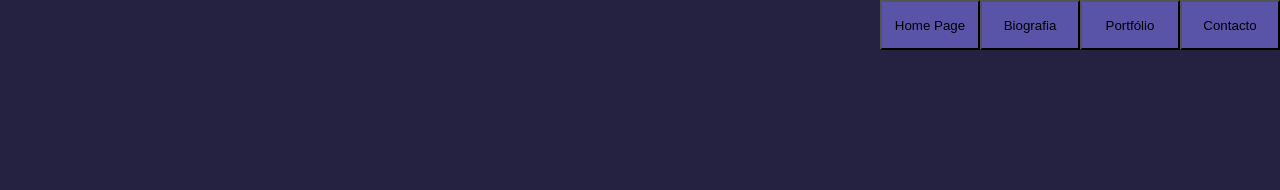
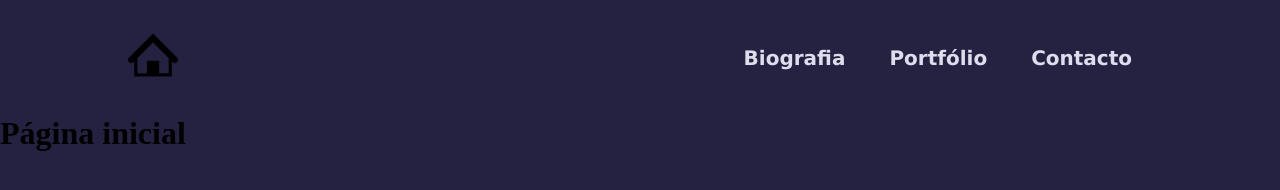
Before and after one commit to Andre-Saavedra/Trabalho_DAW, a plain HTML site: page index.html in a window 1280 px wide. Shown: the top 190 px of the page. Drawn offline with Linux system fonts and the light colour scheme.

Commit message:
criação da barra de navegação do site

```diff
--- a/CSS/estilos.css
+++ b/CSS/estilos.css
@@ -1,4 +1,38 @@
-body {
+*{
+    box-sizing:border-box;
+    margin:0;
+    padding:0;
+    background-color: #242240;
+}
+
+li,a{
+    font-family: Verdana;
+    font-weight:600;
+    font-size:20px;
+    color:#dedded;
+    text-decoration:none;
+}
+
+header{
+    display:flex;
+    justify-content:space-between;
+    align-items:center;
+    padding:30px 10% 30px 10%;
+}
+
+.nav_site{
+    list-style:none;
+}
+
+.nav_site li{
+    display:inline-block;
+    padding:0px 20px 0px 20px;
+}
+
+.nav_site li a:hover{
+    color: #0088a9;
+}
+/*body {
     position: relative;
     max-width: 65%;
     left: 17.5%;
@@ -40,4 +74,4 @@ body {
     right: 0px;
     top: 0px;
     background-color: #5a54a8;
-}
+}*/
--- a/index.html
+++ b/index.html
@@ -7,24 +7,20 @@
     <link rel="stylesheet" href="css/estilos.css" />
 </head>
 <body>
-    <!--Página inicial-->
-    <div>
-        <button class="home">Home Page</button>
-    </div>
-    <!--Biografia-->
-    <div>
-        <button  class="bio">Biografia</button>
-    </div>
 
-    <!--Portfólio-->
-    <div>
-        <button class="portfolio">Portfólio</button>
-    </div>
+    <header>
+        <a href="index.html"><img src="png/home.png" alt="Regressar à página inicial" width="50" height="50" /></a>
+        <nav>
+            <ul class="nav_site">
+                <li><a href="Bio.html">Biografia</a></li>
+                <li><a href="Portfolio.html">Portfólio</a></li>
+                <li><a href="Contacto.html">Contacto</a></li>
+            </ul>
+        </nav>
+    </header>
 
-    <!--Contacto-->
-    <div>
-        <button class="contacto">Contacto</button>
-    </div>
+
+    <h1>Página inicial</h1>
 
 </body>
 </html>
```
Also changed, not shown: Bio.html (+12 -0 lines), Contacto.html (+12 -0 lines), Portfolio.html (+12 -0 lines), png/home.png (added).
